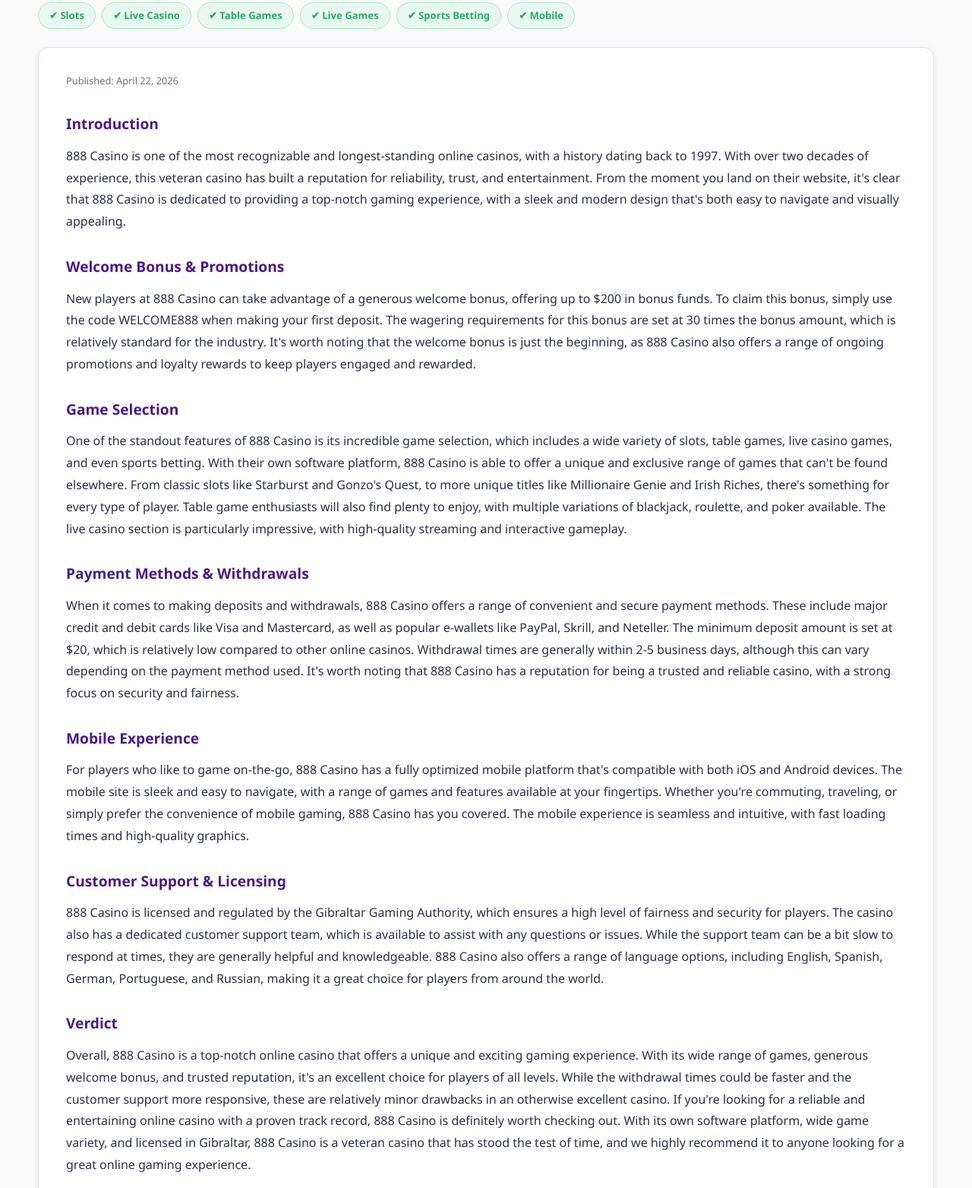
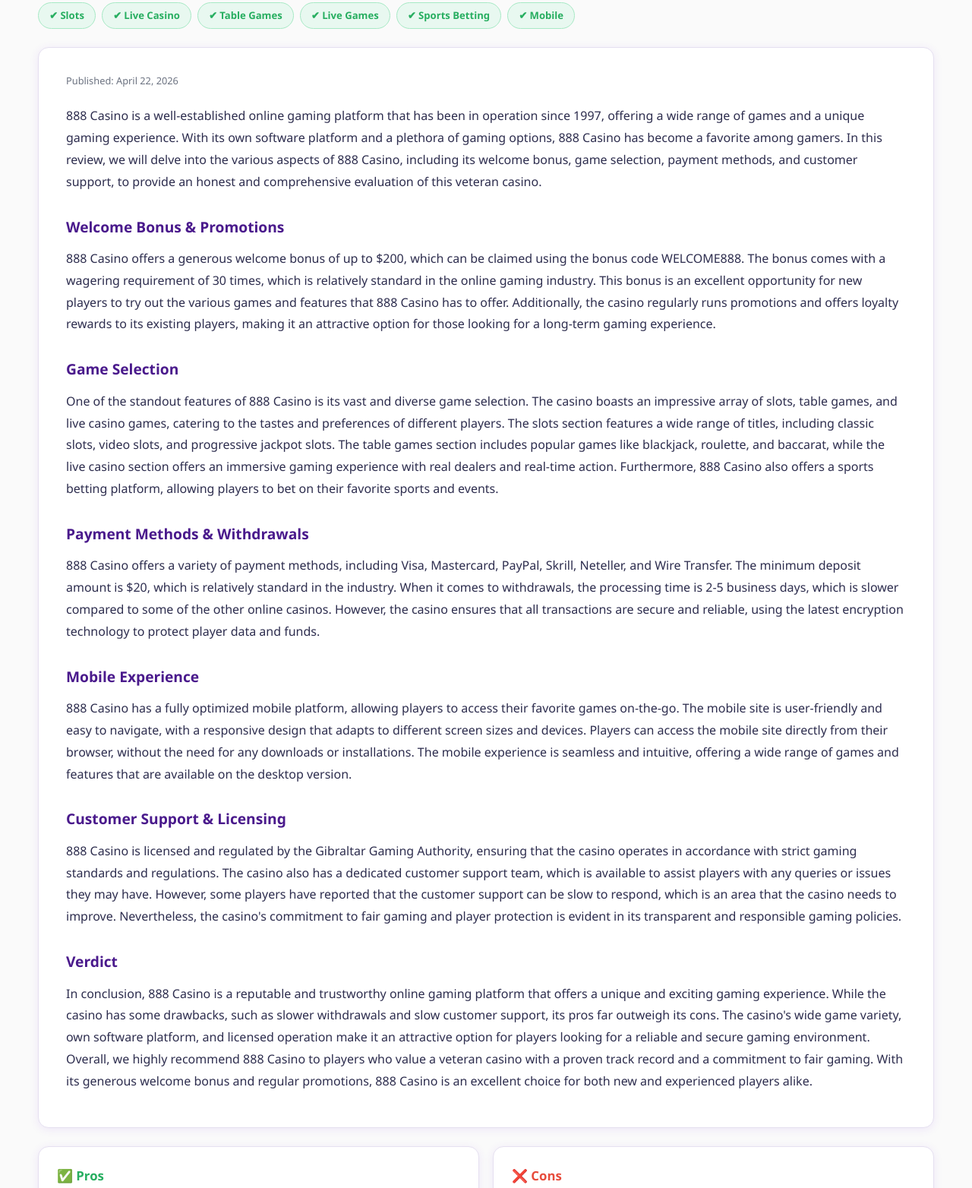
Before and after one commit to Sensasti0n90/ai-casinos-discord, a website: page site/reviews/888-casino.html in a window 1280 px wide. Shown: the part 539-2103 px from the top of the page at 76% size. Drawn offline with Linux system fonts and the light colour scheme.

Commit message:
🎰 Discord trigger: auto review

```diff
--- a/data/888-casino.meta.json
+++ b/data/888-casino.meta.json
@@ -46,5 +46,5 @@
     "own software",
     "poker"
   ],
-  "publishedDate": "2026-04-22T09:29:25.576Z"
+  "publishedDate": "2026-04-22T09:52:07.808Z"
 }
--- a/data/published.json
+++ b/data/published.json
@@ -8,5 +8,10 @@
     "slug": "leovegas-casino",
     "name": "LeoVegas Casino",
     "date": "2026-04-22T09:51:07.338Z"
+  },
+  {
+    "slug": "888-casino",
+    "name": "888 Casino",
+    "date": "2026-04-22T09:52:07.808Z"
   }
 ]
--- a/site/reviews/888-casino.html
+++ b/site/reviews/888-casino.html
@@ -101,26 +101,25 @@
     <!-- ── Review body (AI-generated) ──────── -->
     <article class="review-body">
       <p class="publish-date">Published: April 22, 2026</p>
-      <h2>Introduction</h2>
-<p>888 Casino is one of the most recognizable and longest-standing online casinos, with a history dating back to 1997. With over two decades of experience, this veteran casino has built a reputation for reliability, trust, and entertainment. From the moment you land on their website, it's clear that 888 Casino is dedicated to providing a top-notch gaming experience, with a sleek and modern design that's both easy to navigate and visually appealing.</p>
+      <p>888 Casino is a well-established online gaming platform that has been in operation since 1997, offering a wide range of games and a unique gaming experience. With its own software platform and a plethora of gaming options, 888 Casino has become a favorite among gamers. In this review, we will delve into the various aspects of 888 Casino, including its welcome bonus, game selection, payment methods, and customer support, to provide an honest and comprehensive evaluation of this veteran casino.</p>
 
 <h2>Welcome Bonus & Promotions</h2>
-<p>New players at 888 Casino can take advantage of a generous welcome bonus, offering up to $200 in bonus funds. To claim this bonus, simply use the code WELCOME888 when making your first deposit. The wagering requirements for this bonus are set at 30 times the bonus amount, which is relatively standard for the industry. It's worth noting that the welcome bonus is just the beginning, as 888 Casino also offers a range of ongoing promotions and loyalty rewards to keep players engaged and rewarded.</p>
+<p>888 Casino offers a generous welcome bonus of up to $200, which can be claimed using the bonus code WELCOME888. The bonus comes with a wagering requirement of 30 times, which is relatively standard in the online gaming industry. This bonus is an excellent opportunity for new players to try out the various games and features that 888 Casino has to offer. Additionally, the casino regularly runs promotions and offers loyalty rewards to its existing players, making it an attractive option for those looking for a long-term gaming experience.</p>
 
 <h2>Game Selection</h2>
-<p>One of the standout features of 888 Casino is its incredible game selection, which includes a wide variety of slots, table games, live casino games, and even sports betting. With their own software platform, 888 Casino is able to offer a unique and exclusive range of games that can't be found elsewhere. From classic slots like Starburst and Gonzo's Quest, to more unique titles like Millionaire Genie and Irish Riches, there's something for every type of player. Table game enthusiasts will also find plenty to enjoy, with multiple variations of blackjack, roulette, and poker available. The live casino section is particularly impressive, with high-quality streaming and interactive gameplay.</p>
+<p>One of the standout features of 888 Casino is its vast and diverse game selection. The casino boasts an impressive array of slots, table games, and live casino games, catering to the tastes and preferences of different players. The slots section features a wide range of titles, including classic slots, video slots, and progressive jackpot slots. The table games section includes popular games like blackjack, roulette, and baccarat, while the live casino section offers an immersive gaming experience with real dealers and real-time action. Furthermore, 888 Casino also offers a sports betting platform, allowing players to bet on their favorite sports and events.</p>
 
 <h2>Payment Methods & Withdrawals</h2>
-<p>When it comes to making deposits and withdrawals, 888 Casino offers a range of convenient and secure payment methods. These include major credit and debit cards like Visa and Mastercard, as well as popular e-wallets like PayPal, Skrill, and Neteller. The minimum deposit amount is set at $20, which is relatively low compared to other online casinos. Withdrawal times are generally within 2-5 business days, although this can vary depending on the payment method used. It's worth noting that 888 Casino has a reputation for being a trusted and reliable casino, with a strong focus on security and fairness.</p>
+<p>888 Casino offers a variety of payment methods, including Visa, Mastercard, PayPal, Skrill, Neteller, and Wire Transfer. The minimum deposit amount is $20, which is relatively standard in the industry. When it comes to withdrawals, the processing time is 2-5 business days, which is slower compared to some of the other online casinos. However, the casino ensures that all transactions are secure and reliable, using the latest encryption technology to protect player data and funds.</p>
 
 <h2>Mobile Experience</h2>
-<p>For players who like to game on-the-go, 888 Casino has a fully optimized mobile platform that's compatible with both iOS and Android devices. The mobile site is sleek and easy to navigate, with a range of games and features available at your fingertips. Whether you're commuting, traveling, or simply prefer the convenience of mobile gaming, 888 Casino has you covered. The mobile experience is seamless and intuitive, with fast loading times and high-quality graphics.</p>
+<p>888 Casino has a fully optimized mobile platform, allowing players to access their favorite games on-the-go. The mobile site is user-friendly and easy to navigate, with a responsive design that adapts to different screen sizes and devices. Players can access the mobile site directly from their browser, without the need for any downloads or installations. The mobile experience is seamless and intuitive, offering a wide range of games and features that are available on the desktop version.</p>
 
 <h2>Customer Support & Licensing</h2>
-<p>888 Casino is licensed and regulated by the Gibraltar Gaming Authority, which ensures a high level of fairness and security for players. The casino also has a dedicated customer support team, which is available to assist with any questions or issues. While the support team can be a bit slow to respond at times, they are generally helpful and knowledgeable. 888 Casino also offers a range of language options, including English, Spanish, German, Portuguese, and Russian, making it a great choice for players from around the world.</p>
+<p>888 Casino is licensed and regulated by the Gibraltar Gaming Authority, ensuring that the casino operates in accordance with strict gaming standards and regulations. The casino also has a dedicated customer support team, which is available to assist players with any queries or issues they may have. However, some players have reported that the customer support can be slow to respond, which is an area that the casino needs to improve. Nevertheless, the casino's commitment to fair gaming and player protection is evident in its transparent and responsible gaming policies.</p>
 
 <h2>Verdict</h2>
-<p>Overall, 888 Casino is a top-notch online casino that offers a unique and exciting gaming experience. With its wide range of games, generous welcome bonus, and trusted reputation, it's an excellent choice for players of all levels. While the withdrawal times could be faster and the customer support more responsive, these are relatively minor drawbacks in an otherwise excellent casino. If you're looking for a reliable and entertaining online casino with a proven track record, 888 Casino is definitely worth checking out. With its own software platform, wide game variety, and licensed in Gibraltar, 888 Casino is a veteran casino that has stood the test of time, and we highly recommend it to anyone looking for a great online gaming experience.</p>
+<p>In conclusion, 888 Casino is a reputable and trustworthy online gaming platform that offers a unique and exciting gaming experience. While the casino has some drawbacks, such as slower withdrawals and slow customer support, its pros far outweigh its cons. The casino's wide game variety, own software platform, and licensed operation make it an attractive option for players looking for a reliable and secure gaming environment. Overall, we highly recommend 888 Casino to players who value a veteran casino with a proven track record and a commitment to fair gaming. With its generous welcome bonus and regular promotions, 888 Casino is an excellent choice for both new and experienced players alike.</p>
     </article>
 
     <!-- ── Pros & Cons ──────────────────────── -->
```
